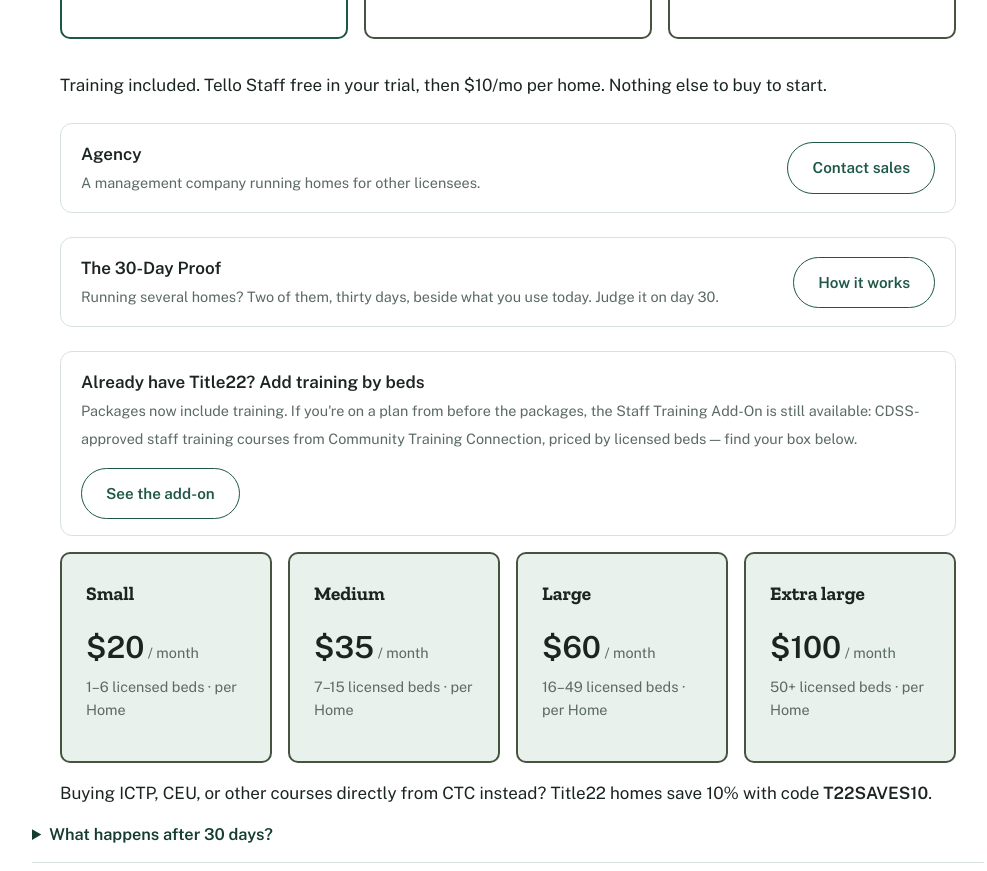
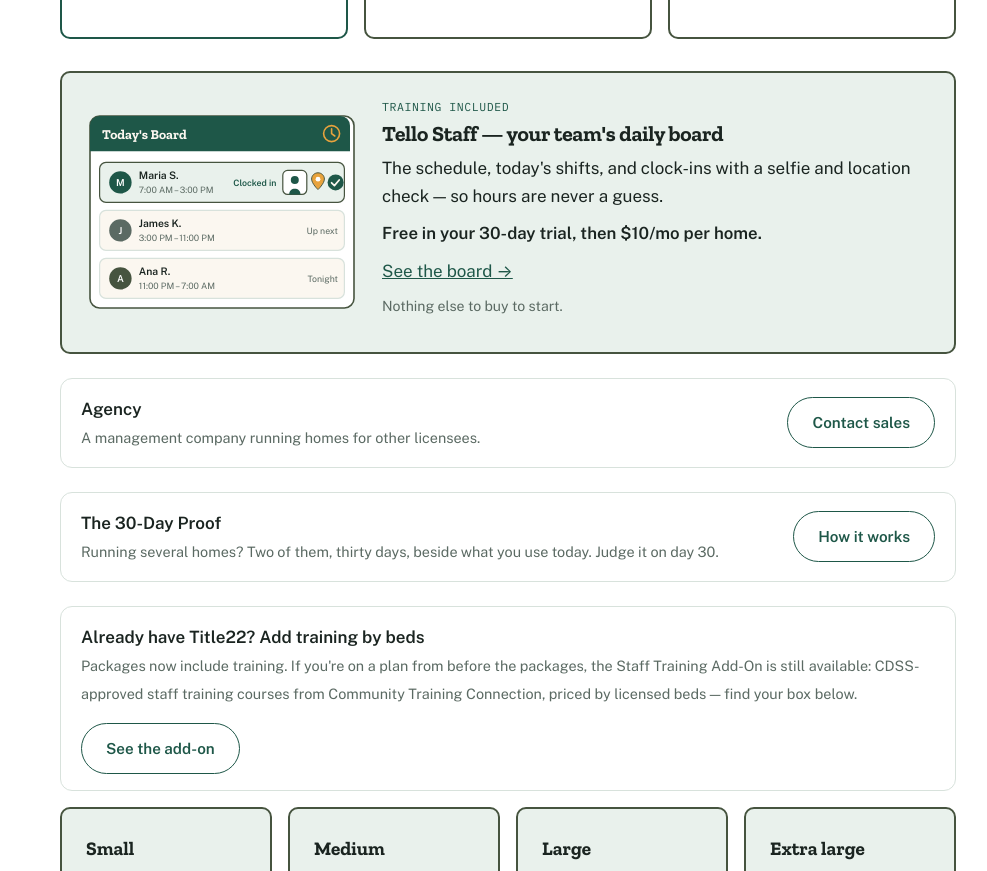
Before and after one commit to infomomtelo-sketch/title-22-site, a plain HTML site: page pricing/index.html in a window 1280 px wide. Shown: the part 1375-2246 px from the top of the page, without its empty margins (132-1119 px from the left). Drawn offline with nearby package versions, Linux system fonts and the light colour scheme.

Commit message:
Pricing: turn the Tello Staff line into a card with a Today's Board illustration

```diff
--- a/pricing/index.html
+++ b/pricing/index.html
@@ -69,6 +69,30 @@
     background: var(--marigold); color: var(--ink);
     font-family: "IBM Plex Mono", monospace; font-size: 0.7rem;
     padding: 0.15rem 0.5rem; border-radius: 4px;
+  }
+  .staff-card {
+    display: flex; align-items: center; gap: 1.5rem;
+    max-width: 56rem; margin: 1rem auto 0;
+    border: 2px solid #46543f; border-radius: 10px;
+    padding: 1.5rem; background: var(--sage);
+  }
+  .staff-viz { flex: 0 0 17rem; }
+  .staff-viz svg { display: block; width: 100%; height: auto; }
+  .staff-kicker {
+    font-family: "IBM Plex Mono", monospace; font-size: 0.72rem;
+    letter-spacing: 0.05em; text-transform: uppercase; color: var(--pine);
+    margin-bottom: 0.35rem;
+  }
+  .staff-text h2 {
+    font-family: "Zilla Slab", serif; font-weight: 700;
+    font-size: 1.35rem; margin: 0 0 0.5rem;
+  }
+  .staff-text p { margin: 0 0 0.6rem; }
+  .staff-price { font-weight: 700; font-size: 1.05rem; }
+  .staff-fine { color: var(--muted); font-size: 0.88rem; margin-bottom: 0; }
+  @media (max-width: 52rem) {
+    .staff-card { flex-direction: column; align-items: stretch; }
+    .staff-viz { flex: none; width: 100%; max-width: 21rem; margin: 0 auto; }
   }
 </style>
 <link rel="stylesheet" href="/assets/nav.css">
@@ -207,7 +231,50 @@
         </div>
       </div>
 
-      <p style="max-width:56rem;margin:1rem auto 0">Training included. Tello Staff free in your trial, then $10/mo per home. Nothing else to buy to start.</p>
+      <div class="staff-card">
+        <div class="staff-viz">
+          <svg viewBox="0 0 340 250" role="img" aria-label="Illustration of the Tello Staff Today's Board: three shifts for the day, the first one clocked in with a selfie and location check">
+            <rect x="5" y="5" width="330" height="240" rx="12" fill="#ffffff" stroke="#46543f" stroke-width="2"/>
+            <path d="M17 5h301a12 12 0 0 1 12 12v32H5V17a12 12 0 0 1 12-12z" fill="#1e5748"/>
+            <text x="20" y="34" font-family="'Zilla Slab', serif" font-size="17" font-weight="700" fill="#fbf7f0">Today's Board</text>
+            <circle cx="307" cy="27" r="10" fill="none" stroke="#e8a33d" stroke-width="2"/>
+            <path d="M307 21v6l4 3" fill="none" stroke="#e8a33d" stroke-width="2" stroke-linecap="round"/>
+            <rect x="17" y="63" width="306" height="50" rx="8" fill="#e9f1ec" stroke="#46543f" stroke-width="1.5"/>
+            <circle cx="43" cy="88" r="14" fill="#1e5748"/>
+            <text x="43" y="93" text-anchor="middle" font-family="'Public Sans', sans-serif" font-size="12" font-weight="600" fill="#ffffff">M</text>
+            <text x="66" y="84" font-family="'Public Sans', sans-serif" font-size="13" font-weight="600" fill="#1a2420">Maria S.</text>
+            <text x="66" y="101" font-family="'Public Sans', sans-serif" font-size="11" fill="#5b6a63">7:00 AM – 3:00 PM</text>
+            <text x="238" y="92" text-anchor="end" font-family="'Public Sans', sans-serif" font-size="11" font-weight="600" fill="#1e5748">Clocked in</text>
+            <rect x="246" y="73" width="30" height="30" rx="6" fill="#ffffff" stroke="#46543f" stroke-width="1.5"/>
+            <circle cx="261" cy="85" r="5" fill="#1e5748"/>
+            <path d="M254 103c0-4.5 3-7 7-7s7 2.5 7 7z" fill="#1e5748"/>
+            <path d="M290 76c-4.4 0-8 3.4-8 7.8 0 5.6 8 13.2 8 13.2s8-7.6 8-13.2c0-4.4-3.6-7.8-8-7.8z" fill="#e8a33d" stroke="#46543f" stroke-width="1.2"/>
+            <circle cx="290" cy="84" r="3" fill="#ffffff"/>
+            <circle cx="312" cy="88" r="10" fill="#1e5748"/>
+            <path d="M307 88.5l3.5 3.5 6-7" fill="none" stroke="#fbf7f0" stroke-width="2.2" stroke-linecap="round" stroke-linejoin="round"/>
+            <rect x="17" y="123" width="306" height="50" rx="8" fill="#fbf7f0" stroke="#d8e2dc" stroke-width="1.5"/>
+            <circle cx="43" cy="148" r="14" fill="#5b6a63"/>
+            <text x="43" y="153" text-anchor="middle" font-family="'Public Sans', sans-serif" font-size="12" font-weight="600" fill="#ffffff">J</text>
+            <text x="66" y="144" font-family="'Public Sans', sans-serif" font-size="13" font-weight="600" fill="#1a2420">James K.</text>
+            <text x="66" y="161" font-family="'Public Sans', sans-serif" font-size="11" fill="#5b6a63">3:00 PM – 11:00 PM</text>
+            <text x="315" y="152" text-anchor="end" font-family="'Public Sans', sans-serif" font-size="11" fill="#5b6a63">Up next</text>
+            <rect x="17" y="183" width="306" height="50" rx="8" fill="#fbf7f0" stroke="#d8e2dc" stroke-width="1.5"/>
+            <circle cx="43" cy="208" r="14" fill="#46543f"/>
+            <text x="43" y="213" text-anchor="middle" font-family="'Public Sans', sans-serif" font-size="12" font-weight="600" fill="#ffffff">A</text>
+            <text x="66" y="204" font-family="'Public Sans', sans-serif" font-size="13" font-weight="600" fill="#1a2420">Ana R.</text>
+            <text x="66" y="221" font-family="'Public Sans', sans-serif" font-size="11" fill="#5b6a63">11:00 PM – 7:00 AM</text>
+            <text x="315" y="212" text-anchor="end" font-family="'Public Sans', sans-serif" font-size="11" fill="#5b6a63">Tonight</text>
+          </svg>
+        </div>
+        <div class="staff-text">
+          <div class="staff-kicker">Training included</div>
+          <h2>Tello Staff — your team's daily board</h2>
+          <p>The schedule, today's shifts, and clock-ins with a selfie and location check — so hours are never a guess.</p>
+          <p class="staff-price">Free in your 30-day trial, then $10/mo per home.</p>
+          <p><a href="https://staff.tello.live">See the board →</a></p>
+          <p class="staff-fine">Nothing else to buy to start.</p>
+        </div>
+      </div>
 
       <div class="agency-row">
         <div>
```
